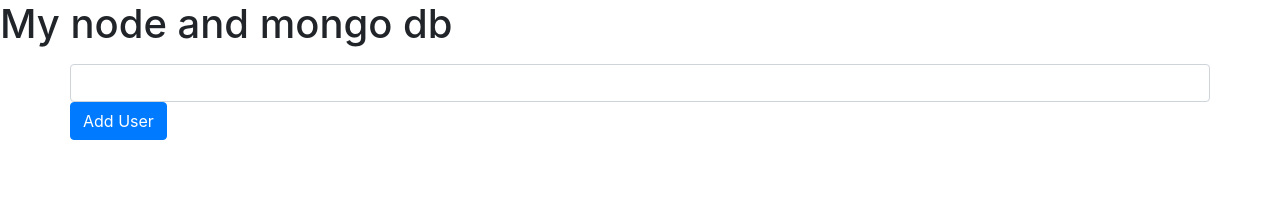
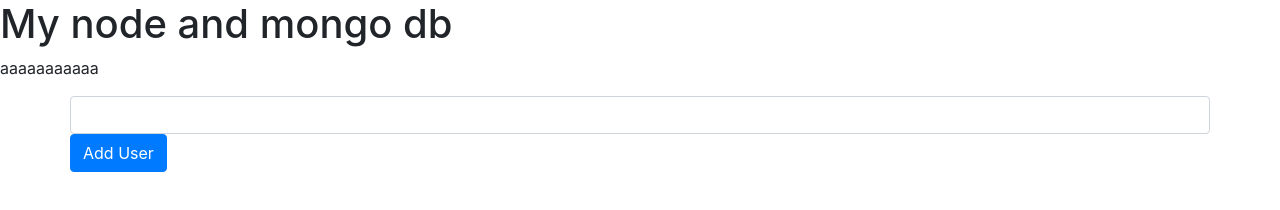
Before and after one commit to HasnaHoqueMitu/node-mongo-client-server, a plain HTML site: page node-mongo-ClientServer/mongo-client/index.html in a window 1280 px wide. Drawn offline with nearby package versions, Linux system fonts and the light colour scheme; no server answers.

Commit message:
just checking

```diff
--- a/node-mongo-ClientServer/mongo-client/index.html
+++ b/node-mongo-ClientServer/mongo-client/index.html
@@ -8,7 +8,7 @@
 </head>
 <body>
     <h1>My node and mongo db</h1>
-    <p id="userName"></p>
+    <p id="userName">aaaaaaaaaaa</p>
     <div class="container">
         <div class="row">
             <input type="text" class="form-control" id="user">
```
